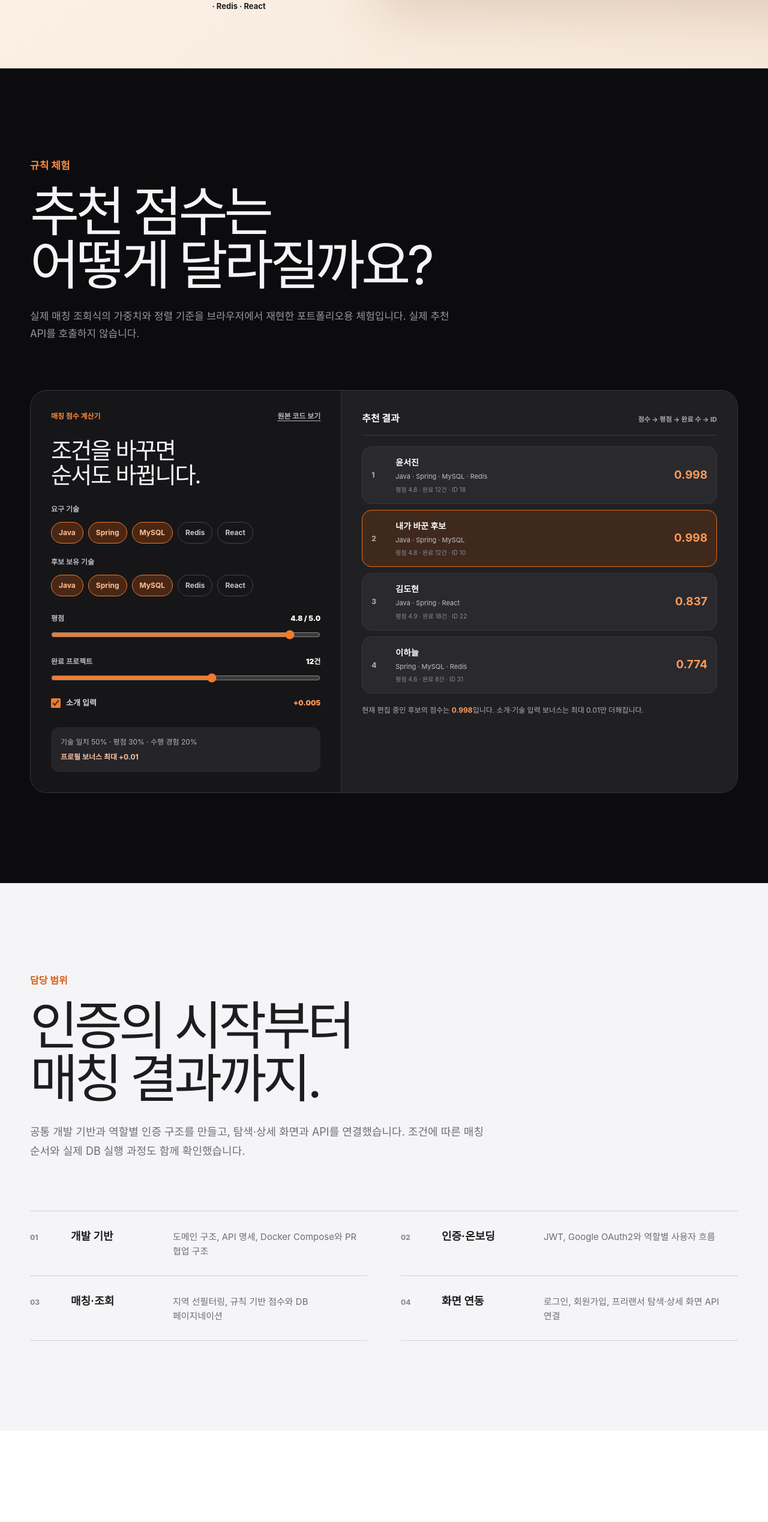
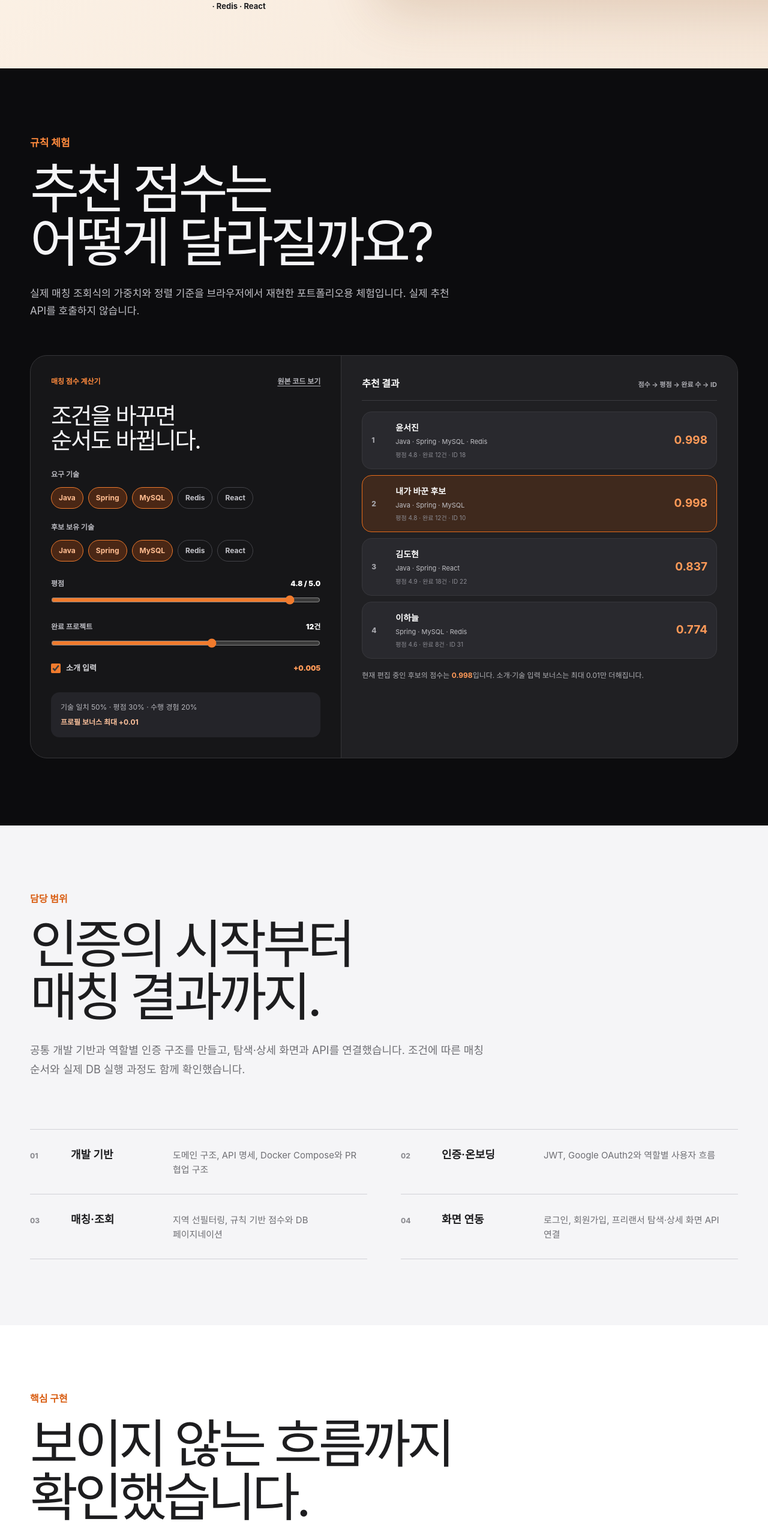
Before and after one commit to jeonseong0120-source/jeonseong-portfolio, a Next.js app: page /projects/devnear in a window 1280 px wide. Shown: the part 904-3441 px from the top of the page at 60% size. Built offline with nearby package versions, Linux system fonts and the light colour scheme.

Commit message:
Fix portfolio accuracy and tighten project layouts

```diff
--- a/src/app/globals.css
+++ b/src/app/globals.css
@@ -46,8 +46,8 @@ footer { color: var(--muted); }
 .proof-ui > span { display: block; width: 54px; height: 8px; border-radius: 99px; background: #0071e3; }
 .proof-ui > strong { display: block; width: 72%; height: 24px; margin-top: 17px; border-radius: 6px; background: #222226; }
 .proof-ui p { width: 92%; height: 8px; margin: 16px 0 0; border-radius: 99px; background: #d8d8dc; }.proof-ui p + p { width: 67%; margin-top: 8px; }
-.proof-ui-result { width: 100%; min-height: 46px; display: flex; align-items: center; justify-content: center; margin-top: 42px; border-radius: 12px; background: #1d1d1f; color: #fff; font-size: 11px; font-weight: 750; }
-.experience-section { display: grid; grid-template-columns: minmax(280px,.72fr) minmax(0,1.28fr); gap: clamp(48px,8vw,110px); padding: 132px 0; border-bottom: 1px solid var(--line); }
+.proof-ui-result { width: fit-content; min-width: 180px; min-height: 42px; display: flex; align-items: center; justify-content: center; align-self: flex-start; margin-top: 34px; padding: 0 18px; border-radius: 999px; background: #1d1d1f; color: #fff; font-size: 11px; font-weight: 750; white-space: nowrap; }
+.experience-section { display: grid; grid-template-columns: minmax(280px,.72fr) minmax(0,1.28fr); gap: clamp(48px,8vw,110px); padding: 96px 0; border-bottom: 1px solid var(--line); }
 .experience-heading > p { margin: 0 0 16px; color: var(--blue); font-size: 15px; font-weight: 750; }
 .experience-heading h2 { margin: 0; font-size: clamp(38px,4.5vw,58px); line-height: 1.08; letter-spacing: -.055em; }
 .experience-list { border-top: 1px solid var(--line); }
@@ -55,7 +55,7 @@ footer { color: var(--muted); }
 .experience-list time { color: var(--muted); font-size: 13px; font-weight: 700; }
 .experience-list strong { display: block; font-size: 18px; }
 .experience-list p { margin: 9px 0 0; color: var(--muted); font-size: 14px; line-height: 1.65; }
-.projects-section { padding: 144px 0; border-bottom: 1px solid var(--line); }
+.projects-section { padding: 104px 0; border-bottom: 1px solid var(--line); }
 .projects-heading { max-width: 780px; margin: 0 auto 72px; text-align: center; }
 .projects-heading > p { margin: 0 0 15px; color: var(--blue); font-size: 16px; font-weight: 700; }
 .projects-heading h2 { margin: 0; font-size: clamp(44px, 5.8vw, 74px); line-height: 1.05; letter-spacing: -.065em; }
--- a/src/app/projects/devnear/devnear.module.css
+++ b/src/app/projects/devnear/devnear.module.css
@@ -37,10 +37,10 @@
 .profileCard > strong { display: block; margin-top: 7px; font-size: 13px; }
 .profileCard p { margin: 5px 0 10px; color: #555; font-size: 10px; }.profileCard > span { color: #999; font-size: 9px; }
 
-.demoSection { padding: 150px max(24px,calc((100vw - 1180px)/2)); background: #0c0c0e; color: #f5f5f7; }
-.demoHeading { max-width: 860px; margin-bottom: 80px; }.demoHeading > p { margin: 0 0 18px; color: #ff8a3d; font-size: 17px; font-weight: 750; }
+.demoSection { padding: 112px max(24px,calc((100vw - 1180px)/2)); background: #0c0c0e; color: #f5f5f7; }
+.demoHeading { max-width: 860px; margin-bottom: 60px; }.demoHeading > p { margin: 0 0 18px; color: #ff8a3d; font-size: 17px; font-weight: 750; }
 .demoHeading h2 { margin: 0; font-size: clamp(54px,7vw,94px); line-height: 1; letter-spacing: -.07em; }
-.demoHeading > span { display: block; max-width: 720px; margin-top: 26px; color: #98989d; font-size: 17px; line-height: 1.7; word-break: keep-all; }
+.demoHeading > span { display: block; max-width: 720px; margin-top: 26px; color: #c1c1c7; font-size: 17px; line-height: 1.7; word-break: keep-all; }
 .demoStage { display: grid; grid-template-columns: minmax(0,.86fr) minmax(470px,1.14fr); align-items: center; gap: clamp(56px,7vw,120px); }
 .stepTabs { display: grid; grid-template-columns: repeat(4,1fr); border-top: 1px solid #38383c; }
 .stepTabs button { min-width: 0; padding: 18px 6px 18px 0; border: 0; border-bottom: 1px solid #38383c; background: transparent; color: #717176; text-align: left; font-size: 13px; font-weight: 700; cursor: pointer; transition: color .2s,border-color .2s; }
@@ -59,7 +59,7 @@
 .profileHero { min-height: 236px; padding: 34px; background: linear-gradient(135deg,#f7e4d4,#fff6ee); }.largeAvatar { width: 70px; aspect-ratio: 1; display: grid; place-items: center; margin-bottom: 16px; border-radius: 18px; background: #35435a; color: #fff; font-size: 23px; font-weight: 800; }.profileHero small { color: #d65d13; }.profileHero h3 { margin: 7px 0 0; font-size: 28px; }.profileHero p { margin: 10px 0 0; color: #75665c; font-size: 11px; }.profileBody { padding: 22px 34px; }.profileBody > div { display: flex; align-items: center; justify-content: space-between; padding: 14px 0; border-bottom: 1px solid #eee; font-size: 11px; }.profileBody > div > span { color: #888; }.profileBody p { display: flex; gap: 6px; margin: 0; }.profileBody b { padding: 6px 8px; border-radius: 999px; background: #fff0e5; color: #ce570f; font-size: 9px; }
 
 .scopeSection,.contributionSection,.outroSection { padding-left: max(24px,calc((100vw - 1180px)/2)); padding-right: max(24px,calc((100vw - 1180px)/2)); }
-.scopeSection { padding-top: 150px; padding-bottom: 150px; }
+.scopeSection { padding-top: 110px; padding-bottom: 110px; }
 .sectionIntro { max-width: 900px; }
 .sectionIntro > p,.outroSection > p { margin: 0 0 20px; color: #d95e13; font-size: 16px; font-weight: 750; }
 .sectionIntro h2,.outroSection h2 { margin: 0; font-size: clamp(52px,6.8vw,92px); line-height: 1.02; letter-spacing: -.07em; word-break: keep-all; }
@@ -68,8 +68,8 @@
 .scopeList > div { display: grid; grid-template-columns: 48px 150px 1fr; align-items: baseline; gap: 20px; padding: 28px 16px 28px 0; border-bottom: 1px solid #d2d2d7; }
 .scopeList > div:nth-child(odd) { margin-right: 28px; }.scopeList > div:nth-child(even) { margin-left: 28px; }
 .scopeList span { color: #8e8e93; font-size: 12px; font-weight: 800; }.scopeList strong { font-size: 18px; }.scopeList p { margin: 0; color: #6e6e73; font-size: 15px; line-height: 1.6; word-break: keep-all; }
-.contributionSection { padding-top: 150px; padding-bottom: 60px; background: #fff; }.contributionSection > .sectionIntro { margin-bottom: 132px; }
-.contribution { min-height: 730px; display: grid; grid-template-columns: minmax(0,.88fr) minmax(420px,1.12fr); align-items: center; gap: clamp(60px,8vw,130px); padding: 110px 0; border-top: 1px solid #d2d2d7; }
+.contributionSection { padding-top: 110px; padding-bottom: 44px; background: #fff; }.contributionSection > .sectionIntro { margin-bottom: 92px; }
+.contribution { min-height: 610px; display: grid; grid-template-columns: minmax(0,.88fr) minmax(420px,1.12fr); align-items: center; gap: clamp(48px,6vw,100px); padding: 76px 0; border-top: 1px solid #d2d2d7; }
 .reverseContribution .contributionCopy { order: 2; }.reverseContribution .flowVisual { order: 1; }
 .contributionCopy > span { color: #d95e13; font-size: 14px; font-weight: 800; }
 .contributionCopy h3 { margin: 20px 0 0; font-size: clamp(42px,5vw,68px); line-height: 1.04; letter-spacing: -.06em; word-break: keep-all; }
@@ -96,7 +96,7 @@
 .relationVisual small { color: #a7653c; font-size: 9px; font-weight: 800; letter-spacing: .1em; }
 .relationVisual strong { margin-top: 14px; font-size: 19px; }.relationVisual span { margin-top: 10px; color: #6e6e73; font-size: 12px; }
 .relationVisual b { margin-top: 26px; color: #d85f15; font-size: 13px; }.relationVisual > i { color: #e96c1a; font-style: normal; text-align: center; }
-.outroSection { padding-top: 160px; padding-bottom: 160px; background: #fae9db; }.outroSection > span { max-width: 830px; color: #5d514a; }
+.outroSection { padding-top: 120px; padding-bottom: 120px; background: #fae9db; }.outroSection > span { max-width: 830px; color: #5d514a; }
 .outroLinks { display: flex; flex-wrap: wrap; gap: 12px; margin-top: 44px; }.outroLinks a { min-height: 48px; display: inline-flex; align-items: center; padding: 0 22px; border: 1px solid #dd681e; border-radius: 999px; color: #bd4c06; font-size: 14px; font-weight: 750; }.outroLinks a:first-child { background: #e96c1a; color: #fff; }
 
 @media (max-width: 900px) {
--- a/src/app/projects/devnear/page.tsx
+++ b/src/app/projects/devnear/page.tsx
@@ -173,7 +173,7 @@ export default function DevnearPage() {
           </div>
           <div className={`${styles.flowVisual} ${styles.sqlVisual}`} aria-label="JPA 쓰기 지연과 SQL 실행 순서 해결">
             <div className={styles.codeHeader}><span>ProjectService.java</span><span>SQL ORDER</span></div>
-            <code><span>project.getProjectSkills().clear();</span><strong>entityManager.flush();</strong><span>project.updateSkills(newSkills);</span></code>
+            <code><span>project.getProjectSkills().clear();</span><strong>em.flush();</strong><span>mapSkillsToProject(project, skills);</span></code>
             <div className={styles.sqlOrder}><span>DELETE</span><i>→</i><span>INSERT</span><strong>복합키 충돌 방지</strong></div>
           </div>
         </article>
--- a/src/app/projects/dondok/dondok.module.css
+++ b/src/app/projects/dondok/dondok.module.css
@@ -30,11 +30,11 @@
 .periodCard strong { margin-top: 8px; font-size: 24px; }
 .periodCard small { margin-top: 14px; color: #615a53; font-weight: 600; }
 .phoneAction { width: 100%; min-height: 54px; display: flex; align-items: center; justify-content: center; margin-top: 15px; border-radius: 16px; background: #ffcc2e; color: #372a0c; font-size: 14px; font-weight: 800; }
-.demoSection { padding: 150px max(24px, calc((100vw - 1180px) / 2)); background: #0b0b0d; color: #f5f5f7; }
-.demoHeading { max-width: 850px; margin-bottom: 80px; }
+.demoSection { padding: 112px max(24px, calc((100vw - 1180px) / 2)); background: #0b0b0d; color: #f5f5f7; }
+.demoHeading { max-width: 850px; margin-bottom: 60px; }
 .demoHeading > p { margin: 0 0 18px; color: #73d69f; font-size: 17px; font-weight: 700; }
 .demoHeading h2 { margin: 0; font-size: clamp(54px, 7vw, 96px); line-height: 1; letter-spacing: -.07em; }
-.demoHeading > span { display: block; max-width: 720px; margin-top: 26px; color: #98989d; font-size: 17px; line-height: 1.7; word-break: keep-all; }
+.demoHeading > span { display: block; max-width: 720px; margin-top: 26px; color: #c1c1c7; font-size: 17px; line-height: 1.7; word-break: keep-all; }
 .demoStage { display: grid; grid-template-columns: minmax(0, 1fr) minmax(330px, .72fr); align-items: center; gap: clamp(60px, 8vw, 140px); }
 .stepTabs { display: grid; grid-template-columns: repeat(4, 1fr); border-top: 1px solid #38383c; }
 .stepTabs button { min-width: 0; padding: 18px 6px 18px 0; border: 0; border-bottom: 1px solid #38383c; background: transparent; color: #717176; text-align: left; font-size: 13px; font-weight: 700; cursor: pointer; transition: color .2s ease, border-color .2s ease; }
@@ -95,7 +95,7 @@
 .refundBox span { color: #7d6b24; font-size: 11px; }
 .refundBox strong { margin-top: 8px; }
 .scopeSection, .contributionSection, .outroSection { padding-left: max(24px, calc((100vw - 1180px) / 2)); padding-right: max(24px, calc((100vw - 1180px) / 2)); }
-.scopeSection { padding-top: 150px; padding-bottom: 150px; background: #f5f5f7; }
+.scopeSection { padding-top: 110px; padding-bottom: 110px; background: #f5f5f7; }
 .sectionIntro { max-width: 880px; }
 .sectionIntro > p, .outroSection > p { margin: 0 0 20px; color: #36845e; font-size: 16px; font-weight: 750; }
 .sectionIntro h2, .outroSection h2 { margin: 0; font-size: clamp(52px, 6.8vw, 92px); line-height: 1.02; letter-spacing: -.07em; word-break: keep-all; }
@@ -107,9 +107,9 @@
 .scopeList span { color: #8e8e93; font-size: 12px; font-weight: 800; }
 .scopeList strong { font-size: 18px; }
 .scopeList p { margin: 0; color: #6e6e73; font-size: 15px; line-height: 1.6; word-break: keep-all; }
-.contributionSection { padding-top: 150px; padding-bottom: 60px; background: #fff; }
-.contributionSection > .sectionIntro { margin-bottom: 132px; }
-.contribution { min-height: 730px; display: grid; grid-template-columns: minmax(0, .88fr) minmax(420px, 1.12fr); align-items: center; gap: clamp(60px, 8vw, 130px); padding: 110px 0; border-top: 1px solid #d2d2d7; }
+.contributionSection { padding-top: 110px; padding-bottom: 44px; background: #fff; }
+.contributionSection > .sectionIntro { margin-bottom: 92px; }
+.contribution { min-height: 610px; display: grid; grid-template-columns: minmax(0, .88fr) minmax(420px, 1.12fr); align-items: center; gap: clamp(48px, 6vw, 100px); padding: 76px 0; border-top: 1px solid #d2d2d7; }
 .reverseContribution .contributionCopy { order: 2; }
 .reverseContribution .flowVisual { order: 1; }
 .contributionCopy > span { color: #36845e; font-size: 14px; font-weight: 800; }
@@ -157,7 +157,7 @@
 .validationSteps span { padding: 12px 8px; border-radius: 999px; background: rgba(127,62,177,.1); color: #6b2d97; text-align: center; font-size: 11px; font-weight: 750; }
 .aiDraft { border-color: #7f3eb1; background: #fff; }
 .aiDraft span { color: #7f3eb1; }
-.outroSection { padding-top: 160px; padding-bottom: 160px; background: #e8f3eb; }
+.outroSection { padding-top: 120px; padding-bottom: 120px; background: #e8f3eb; }
 .outroSection > span { max-width: 820px; color: #4d5350; }
 .outroLinks { display: flex; flex-wrap: wrap; gap: 12px; margin-top: 44px; }
 .outroLinks a { min-height: 48px; display: inline-flex; align-items: center; padding: 0 22px; border: 1px solid #36845e; border-radius: 999px; color: #27704d; font-size: 14px; font-weight: 750; }
@@ -213,17 +213,17 @@
   .stepTabs button { transition: none; }
 }
 
-.ruleDemoGrid { display: grid; grid-template-columns: repeat(3, minmax(0, 1fr)); gap: 18px; }
-.ruleCard { min-height: 530px; display: flex; flex-direction: column; padding: 30px; border: 1px solid #323238; border-radius: 24px; background: #161618; }
+.ruleDemoGrid { display: grid; grid-template-columns: repeat(3, minmax(0, 1fr)); align-items: start; gap: 18px; }
+.ruleCard { min-height: 0; display: flex; flex-direction: column; padding: 30px; border: 1px solid #323238; border-radius: 24px; background: #161618; }
 .ruleCardHead { display: flex; align-items: center; justify-content: space-between; gap: 12px; color: #73d69f; font-size: 12px; font-weight: 800; }
-.ruleCardHead a { color: #a9abb1; font-size: 12px; font-weight: 700; text-decoration: underline; text-underline-offset: 3px; }
+.ruleCardHead a { color: #d2d3d9; font-size: 12px; font-weight: 700; text-decoration: underline; text-underline-offset: 3px; }
 .ruleCard h3 { margin: 28px 0 0; font-size: clamp(28px, 2.6vw, 40px); line-height: 1.05; letter-spacing: -.06em; word-break: keep-all; }
 .ruleOptions,.aiOptions { display: flex; flex-wrap: wrap; gap: 8px; margin-top: 28px; }
-.ruleOptions button,.aiOptions button { min-height: 34px; padding: 0 11px; border: 1px solid #424248; border-radius: 999px; background: transparent; color: #b8b8bd; font-size: 12px; font-weight: 700; cursor: pointer; }
+.ruleOptions button,.aiOptions button { min-height: 34px; padding: 0 11px; border: 1px solid #424248; border-radius: 999px; background: transparent; color: #dadade; font-size: 12px; font-weight: 700; cursor: pointer; }
 .ruleOptions .selectedOption,.aiOptions .selectedOption { border-color: #73d69f; background: #1c3b2a; color: #e8fff1; }
 .joinSimulator { display: flex; align-items: center; justify-content: space-between; gap: 16px; margin-top: 22px; padding: 18px; border: 1px solid #35353a; border-radius: 16px; background: #202024; }
-.joinSimulator span,.joinSimulator strong { display: block; }.joinSimulator span { color: #b8b8bd; font-size: 12px; }.joinSimulator strong { margin-top: 7px; font-size: 18px; }.joinSimulator button,.runButton { min-height: 38px; padding: 0 13px; border: 0; border-radius: 10px; background: #73d69f; color: #12311f; font-size: 12px; font-weight: 850; cursor: pointer; }
+.joinSimulator span,.joinSimulator strong { display: block; }.joinSimulator span { color: #d6d6db; font-size: 12px; }.joinSimulator strong { margin-top: 7px; font-size: 18px; }.joinSimulator button,.runButton { min-height: 38px; padding: 0 13px; border: 0; border-radius: 10px; background: #73d69f; color: #12311f; font-size: 12px; font-weight: 850; cursor: pointer; }
 .ruleResult { margin-top: 14px; padding: 15px; border-radius: 14px; }.ruleResult code { font-family: ui-monospace,SFMono-Regular,Menlo,monospace; font-size: 11px; font-weight: 800; }.ruleResult p { margin: 8px 0 0; font-size: 13px; line-height: 1.6; word-break: keep-all; }.ruleResult p strong { display: block; margin-bottom: 5px; }.successResult { background: #183625; color: #c9f9d7; }.errorResult { background: #482429; color: #ffc7c9; }.waitingResult { background: #26262b; color: #bcbcc2; }
-.concurrencySimulator { margin-top: 28px; padding: 16px; border: 1px solid #35353a; border-radius: 16px; background: #202024; }.versionPill { display: inline-flex; padding: 7px 9px; border-radius: 8px; background: #313137; color: #d7d7dc; font: 700 11px ui-monospace,SFMono-Regular,Menlo,monospace; }.requestRow { display: grid; grid-template-columns: 48px 1fr auto; gap: 8px; align-items: center; margin-top: 14px; padding-top: 14px; border-top: 1px solid #35353a; }.requestRow span { font-weight: 800; font-size: 13px; }.requestRow i { color: #a7a7ac; font-size: 11px; font-style: normal; }.requestRow b { padding: 5px 7px; border-radius: 7px; background: #343439; color: #b7b7bb; font-size: 11px; }.requestRow .requestSuccess { background: #275539; color: #caffd9; }.requestRow .requestFailure { background: #6b3035; color: #ffd2d2; }.concurrencyNote { margin: 16px 0 0; color: #c6c6cb; font-size: 12px; line-height: 1.6; }.concurrencyNote code { color: #ffa8aa; font-size: 10px; }.runButton { width: 100%; margin-top: auto; }
-.aiRaw { display: block; min-height: 100px; margin-top: 20px; padding: 14px; overflow-wrap: anywhere; border: 1px solid #35353a; border-radius: 14px; background: #0d0d0f; color: #b8e0c5; font: 11px/1.6 ui-monospace,SFMono-Regular,Menlo,monospace; white-space: pre-wrap; }
+.concurrencySimulator { margin-top: 28px; padding: 16px; border: 1px solid #35353a; border-radius: 16px; background: #202024; }.versionPill { display: inline-flex; padding: 7px 9px; border-radius: 8px; background: #313137; color: #e0e0e5; font: 700 11px ui-monospace,SFMono-Regular,Menlo,monospace; }.requestRow { display: grid; grid-template-columns: 48px 1fr auto; gap: 8px; align-items: center; margin-top: 14px; padding-top: 14px; border-top: 1px solid #35353a; }.requestRow span { font-weight: 800; font-size: 13px; }.requestRow i { color: #d0d0d5; font-size: 11px; font-style: normal; }.requestRow b { padding: 5px 7px; border-radius: 7px; background: #343439; color: #d5d5da; font-size: 11px; }.requestRow .requestSuccess { background: #275539; color: #caffd9; }.requestRow .requestFailure { background: #6b3035; color: #ffd2d2; }.concurrencyNote { margin: 16px 0 0; color: #dddde2; font-size: 12px; line-height: 1.6; }.concurrencyNote code { color: #ffa8aa; font-size: 10px; }.runButton { width: 100%; margin-top: 22px; }
+.aiRaw { display: block; min-height: 0; margin-top: 20px; padding: 14px; overflow-x: auto; border: 1px solid #35353a; border-radius: 14px; background: #0d0d0f; color: #c8ecd4; font: 11px/1.6 ui-monospace,SFMono-Regular,Menlo,monospace; white-space: pre; }
 @media (max-width: 980px) { .ruleDemoGrid { grid-template-columns: 1fr; }.ruleCard { min-height: 0; }.runButton { margin-top: 22px; } }
--- a/src/app/projects/dondok/page.tsx
+++ b/src/app/projects/dondok/page.tsx
@@ -125,12 +125,12 @@ export default function DondokPage() {
               KST 자정을 기준으로 모집 결과와 미션 종료 상태를 순서대로 확정했습니다.
             </p>
             <ul>
-              <li>모집 완료 시 정원 충족 여부에 따라 활성화 또는 취소</li>
+              <li>모집 완료 시 최소 인원 충족 여부에 따라 활성화 또는 취소</li>
               <li>진행 종료일이 지난 크루를 종료 상태로 전환</li>
               <li>크루별 처리 단위를 나눠 한 건의 실패가 전체 실행을 막지 않도록 구성</li>
             </ul>
             <div className={styles.evidenceGrid}>
-              <p><strong>확인</strong>정원 충족·미달에 따른 활성화·취소, LOCKED·PENDING 참가자 환급, 한 건이 실패해도 나머지를 계속 처리하는지를 서비스 테스트로 확인했습니다.</p>
+              <p><strong>확인</strong>최소 인원 충족·미달에 따른 활성화·취소, LOCKED·PENDING 참가자 환급, 한 건이 실패해도 나머지를 계속 처리하는지를 서비스 테스트로 확인했습니다.</p>
               <p><strong>한계</strong>실제 배포 환경에서 자정 배치를 실행하며 장애를 재현하는 통합 테스트까지는 수행하지 못했습니다.</p>
             </div>
           </div>
```
Also changed, not shown: src/app/projects/dondok/DondokDemo.tsx (+4 -4 lines).
